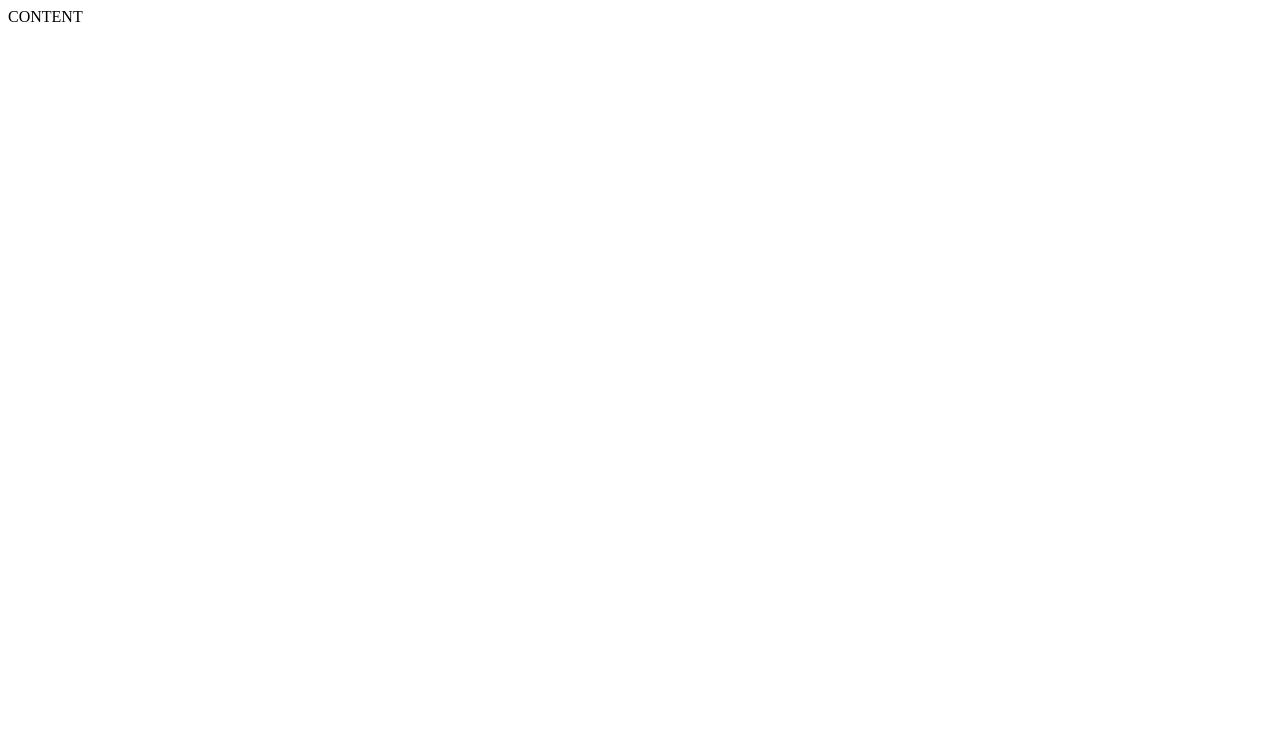
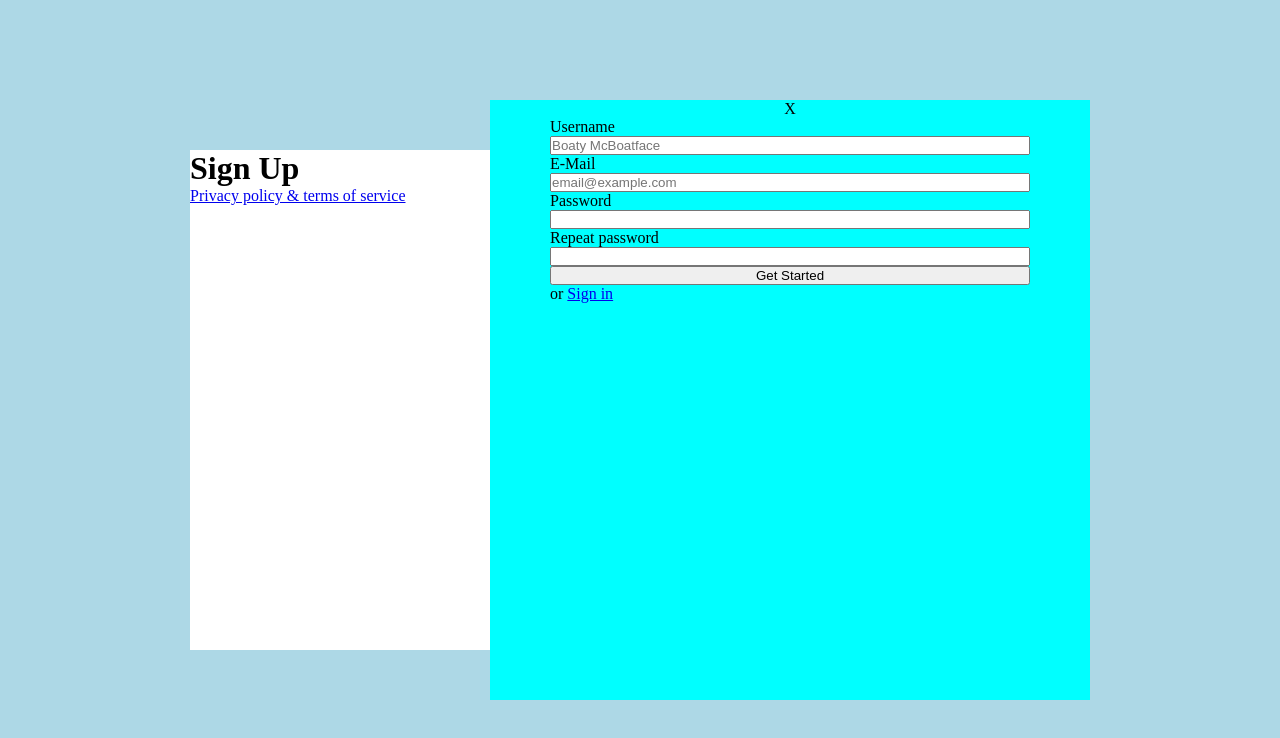
Before and after one commit to Zukauskas/signup-project, a website: page index.html in a window 1280 px wide. Drawn offline with Linux system fonts and the light colour scheme.

Commit message:
Add the html layout and some css styling

```diff
--- a/css/main.css
+++ b/css/main.css
@@ -0,0 +1,40 @@
+body,
+body * {
+    margin: 0;
+    padding: 0;
+    box-sizing: border-box;
+}
+
+body {
+    background-color: lightblue;
+    display: flex;
+    justify-content: center;
+    align-items: center;
+    min-height: 100vh;
+}
+
+.main-content{
+    display: flex;
+}
+
+.left-content {
+    background-color: white;
+    height: 500px;
+    width: 300px;
+    align-self: center;
+}
+
+.right-content {
+    display: flex;
+    flex-direction: column;
+    background-color: aqua;
+    align-items: center;
+    height: 600px;
+    width: 600px;
+}
+
+.inputs {
+    display: flex;
+    flex-direction: column;
+    width: 80%;
+}
--- a/index.html
+++ b/index.html
@@ -8,6 +8,26 @@
     <title>Signup Form</title>
 </head>
 <body>
-    CONTENT
+    <main class="main-content">
+        <div class="left-content">
+            <h1 class="main-title">Sign Up</h1>
+            <a href="#" class="policy-and-terms">Privacy policy & terms of service</a>
+        </div>
+        <div class="right-content">
+            <div class="close-btn">X</div>
+            <form class="inputs" action="#">
+                <label for="username">Username</label>
+                <input type="text" id="username" placeholder="Boaty McBoatface">
+                <label for="email">E-Mail</label>
+                <input type="email" id="email" placeholder="email@example.com">
+                <label for="password">Password</label>
+                <input type="password" id="password" placeholder="">
+                <label for="repeat-password">Repeat password</label>
+                <input type="password" id="repeat-password" placeholder="">
+                <input type="submit" value="Get Started">
+                <p>or <a href="#">Sign in</a></p>
+            </form>
+        </div>
+    </main>
 </body>
 </html>
```
